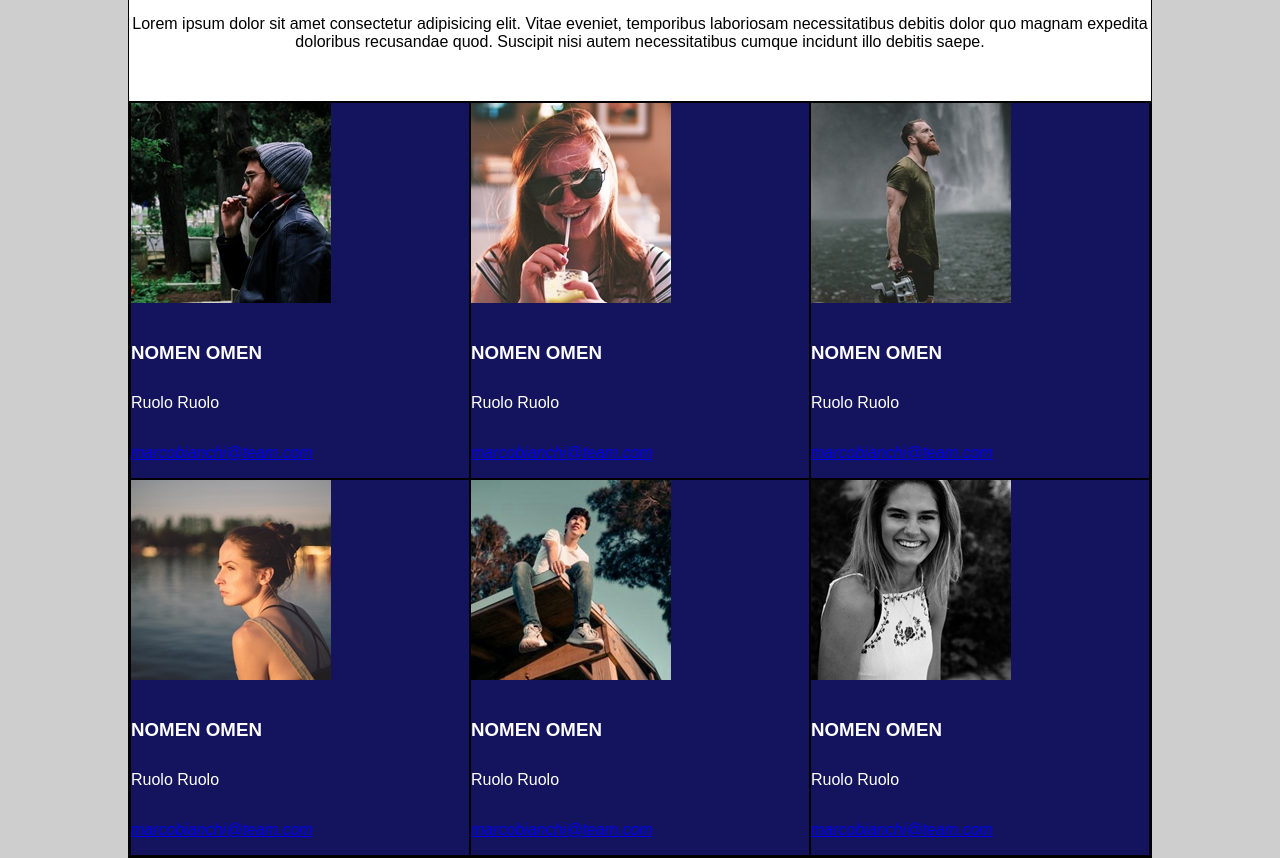
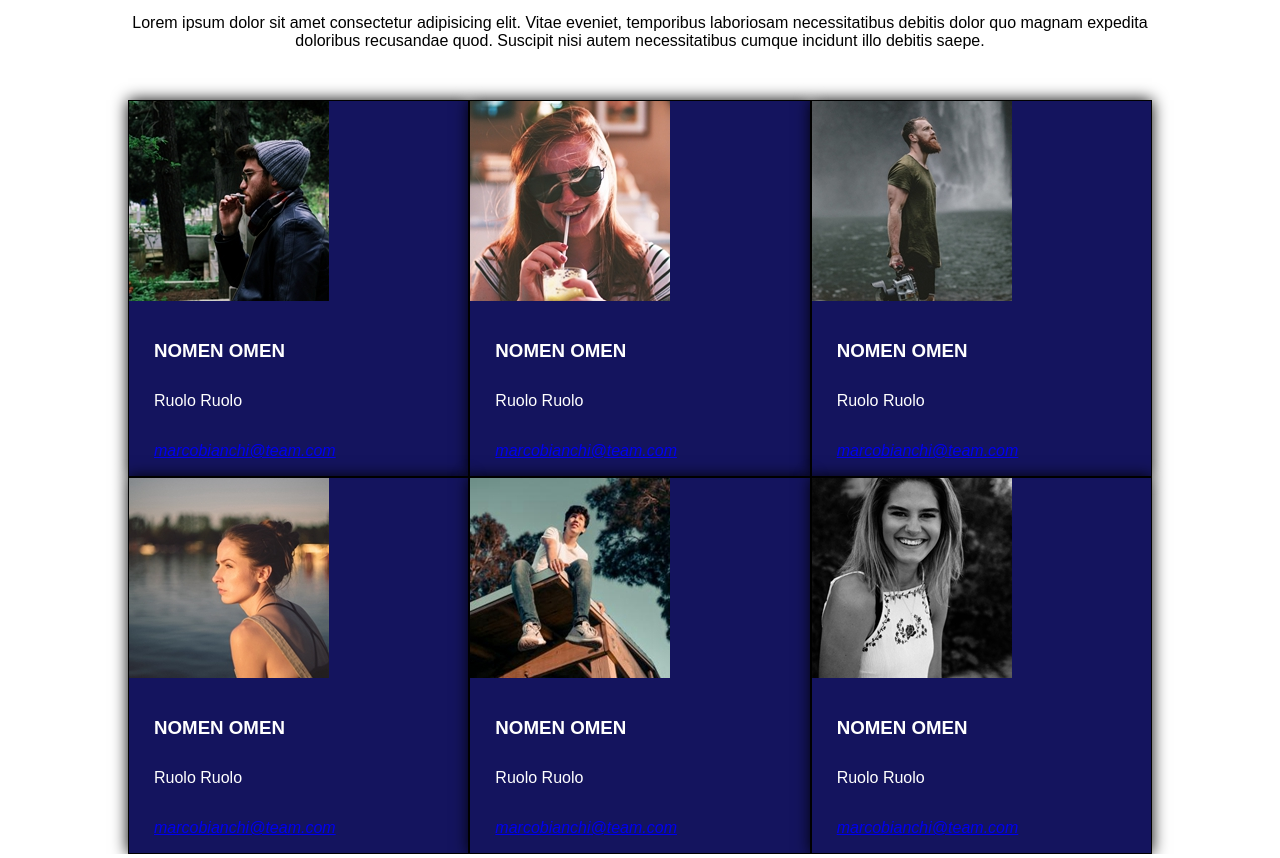
Before and after one commit to Vegadrone/html-css-float-cards, a plain HTML site: page index.html in a window 1280 px wide. Shown: the part 83-941 px from the top of the page. Drawn offline with Linux system fonts and the light colour scheme.

Commit message:
fuzzy border ma niente spaziature

```diff
--- a/style/style.css
+++ b/style/style.css
@@ -12,12 +12,12 @@
     clear: both;
 }
 
-body{
+/* body{
     background-color: #cecece;
-}
+} */
 .container{
-    background-color: white;
-    border: 1px solid black;
+    /* background-color: white;
+    border: 1px solid black; */
     width: 80%;
     margin: 0 auto;
 }
@@ -37,20 +37,26 @@ h1{
 }
 
 .card-container{
-    border: 1px solid black;
-    background-color: aquamarine;
+    width: 100%;
+    /* border: 1px solid black;
+    background-color: aquamarine; */
     margin-top: 50px;
+}
+
+.card-text {
+    color: white;
+    line-height: 50px;
+    margin-top: 25px;
+    margin-left: 25px;
 }
 
 .cards{
     border: 1px solid black;
     background-color: rgb(20, 20, 94);
     width: calc(100%/3);
-}
+    height: calc(100/2);
 
-
-.card-text{
-    color: white;
-    line-height: 50px;
-    margin-top:25px;
-}
+/* fuzzy border */
+    border-color: rgb(0, 0, 0);
+    box-shadow: 0px 0px 15px rgb(0, 0, 0);
+    }
```
